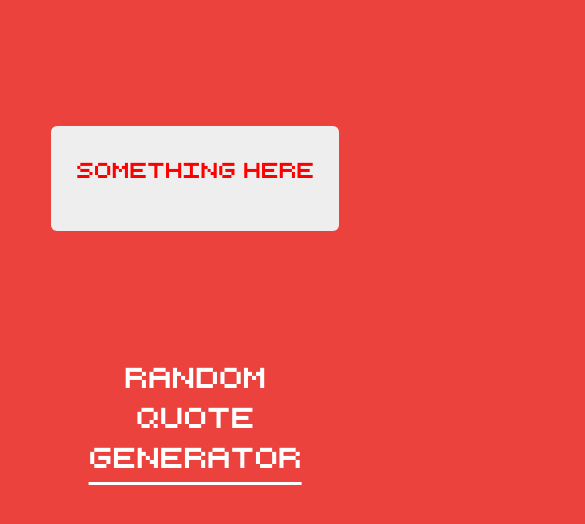
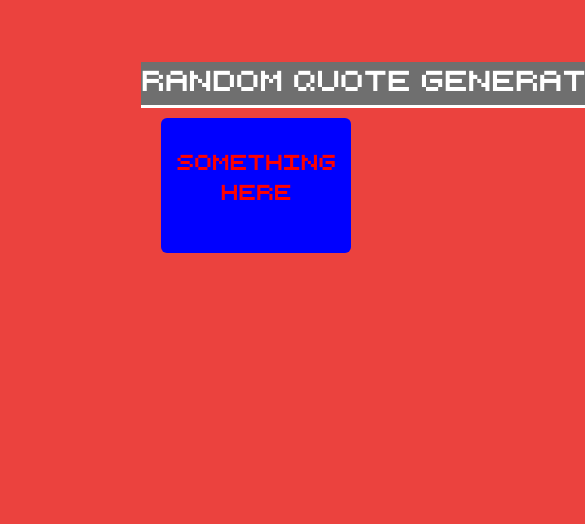
Before and after one commit to tesla809/RandomQuoteMachine, a plain HTML site: page RandomQuoteMachine.html in a window 390 px wide. Shown: the top 524 px of the page, 585 px wide, since content can reach past the window. Drawn offline with nearby package versions, Linux system fonts and the light colour scheme.

Commit message:
fixed page so that the divs are responsive

```diff
--- a/RandomQuoteMachine.html
+++ b/RandomQuoteMachine.html
@@ -10,16 +10,20 @@
 	<body>
 		<div class="container-fluid">
 		  <div class="row-fluid">
-		    <div class="text-center">
+		  	<div id="hold-title-quote-space">
 
-		      <div class="random-language centered">
+			    <div class="text-center">
+			      <div class="random-language box one">
 
-		      </div>
-		    </div>
-		  </div>
-		  <div class="jumbotron quote-space">
-		    <p class="add-Quote">Something Here</p>
-		  </div>
+			      </div>
+			    </div>
+			  </div>
+			  <div class="jumbotron quote-space box two">
+			    <p class="add-Quote">Something Here</p>
+			  </div>
+
+		</div>
+
 		</div>
 
 		<script src="http://code.jquery.com/jquery-1.11.0.min.js" type="text/javascript" charset="utf-8"></script>
--- a/css/style.css
+++ b/css/style.css
@@ -1,35 +1,39 @@
-body {
-  background-color: rgb(235,66,62);
+
+@media (max-width: 640px)  {
+  .random-language {
+    background-color: blue;
+  }
+
+  .quote-space {
+    background-color: blue;
+  }
 }
 
-.header {
-  text-align: center;
-  font-size: 3em;
+html, body {
+  background-color: rgb(235,66,62);
+  height: 50%;
+  width: 50%;
+  margin: 10% auto;
 }
 
-.description {
-  text-align: center;
-  margin: 0 20% 0 20%;
-  font-size: 1.5em;
+.jumbotron {
+  background-color: rgba(192,192,, 0.8);
 }
 
-.btn-xlarge {
-  padding: 1em 1em;
-  font-size: 2.25em;
-  line-height: normal;
-  -webkit-border-radius: 8px;
-     -moz-border-radius: 8px;
-          border-radius: 8px;
+.box {
+  height: 100%;
+  display: inline-block;
+  margin-top: 5%;
+  margin-bottom: 2.5%;
+  margin-right: auto;
+  margin-left: auto;
 }
 
-.centered {
-  position: fixed;
-  top: 50%;
-  left: 50%;
-  /* bring your own prefixes */
-  transform: -webkit-transform: translate(-50%, -50%);
-             -ms-transform: translate(-50%, -50%);
-             transform: translate(-50%, -50%);;
+.one {
+
+}
+.two {
+
 }
 
 .random-language {
@@ -38,11 +42,15 @@ body {
   font-family: 'retro-computer', times;
   border-bottom: 3px solid white;
   padding-bottom: 3px;
+  background-color: rgb(111,111,111);
+
+  overflow: hidden;
+  white-space: nowrap;
+  margin-left: -30%;
 }
 
 .quote-space {
-  margin: 35% 10% 5% 10%;
   text-align: center;
   color: red;
-  font-family: 'retro-computer', times
+  font-family: 'retro-computer', times;
 }
--- a/js/app.js
+++ b/js/app.js
@@ -17,11 +17,8 @@
 $(document).ready(function(){
     //create random text generation in quote area
     var randomTitle = "Random Quote Generator";
-
     // changes back to title;
     var randomTitleChanged = "";
-
-
 
     //Set to Title;
     $(".random-language").text(randomTitle);
@@ -72,7 +69,6 @@ $(document).ready(function(){
 
     function randomPosition(array){
         var jumpArrayPosition = Math.floor(Math.random() * array.length);
-
         return jumpArrayPosition;
     }
 
@@ -87,9 +83,7 @@ $(document).ready(function(){
 
         // assign random character to random position
         arrayOriginal[jumpArrayPosition] = text;
-
         randomTitleChanged = arrayOriginal.join('');
-
         return randomTitleChanged;
     }
 
@@ -122,7 +116,7 @@ $(document).ready(function(){
             // get the value on every call back here.
             // be aware of name conflict, might be benifical, not not be
             randomTitleChanged = $(".random-language").text();
-        }, 100);
+        }, 150);
     }
 
     function endCycle(){
@@ -132,7 +126,7 @@ $(document).ready(function(){
     function backToOriginal(){
         backToOriginalInterval = setInterval(function(){
             $(".random-language").text(returnToTitle(randomTitleChanged));
-        }, 100);
+        }, 75);
     }
 
     function endCycleBackToOriginal(){
@@ -146,22 +140,6 @@ $(document).ready(function(){
     }).mouseleave(function(){
         endCycle();
         backToOriginal();
-
-        // replace value here to test if it works on leaving
-
-
-
-        // added? function to re code info, each random letter turns to orginal letter
-        /* two problems
-            not algorithm it works
-            1- updated text value of div on every call *
-            2- getting setInterval to call algorithm
-
-        */
-        // $(".random-language").text("This is: " + randomTitleChanged);
-        //$(".random-language").text(randomTitle);
     });
 
-
-
 });
```
